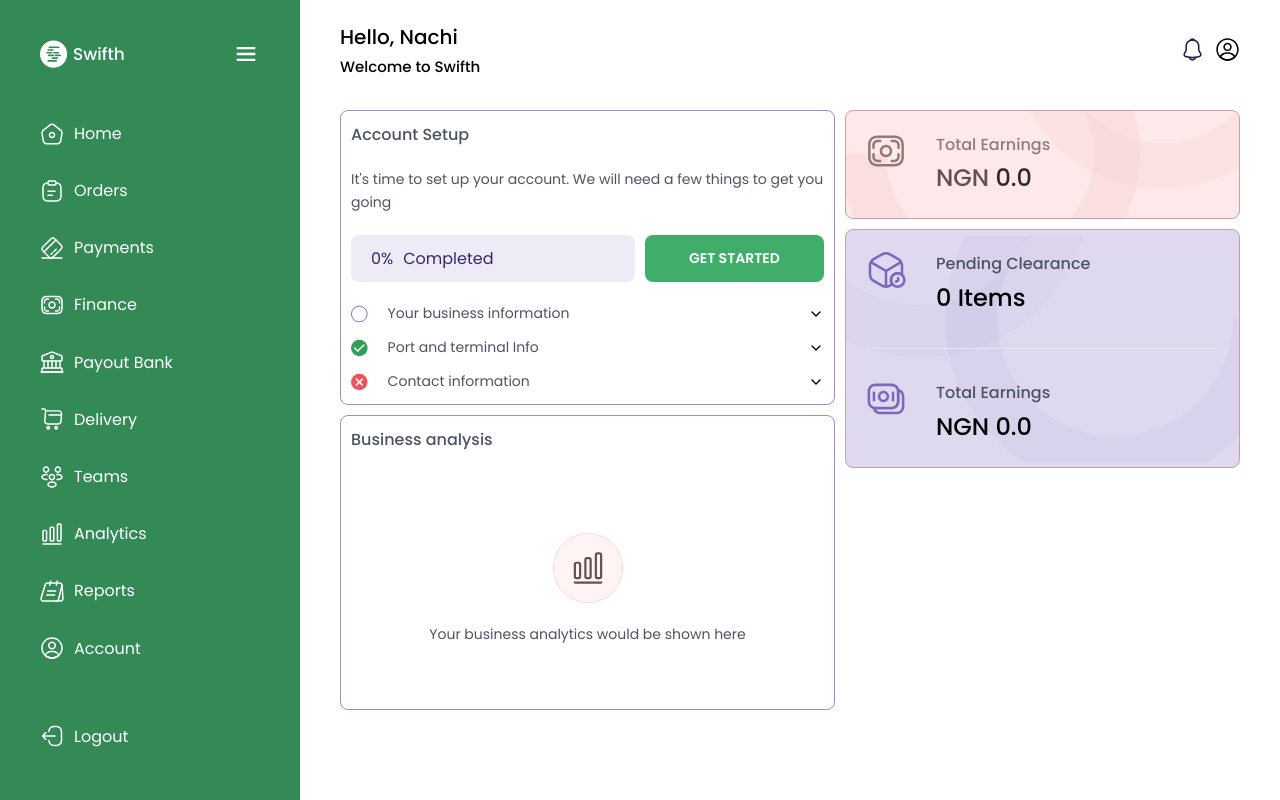
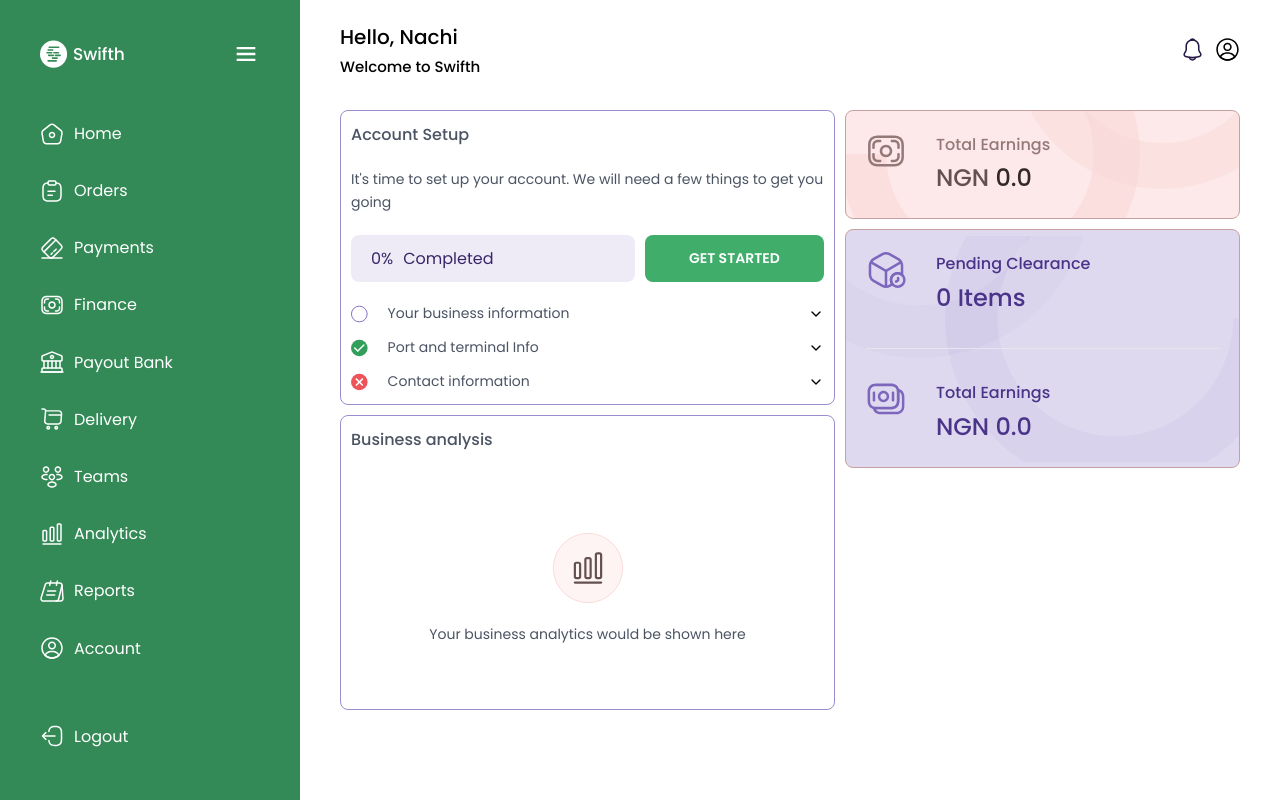
Before and after one commit to projects-for-clients/swifth, a React (Vite) app: page /dashboard in a window 1280 px wide. Built offline with nearby package versions, Linux system fonts and the light colour scheme.

Commit message:
working on dashboard

```diff
--- a/src/container/dashboard/home.tsx
+++ b/src/container/dashboard/home.tsx
@@ -79,7 +79,7 @@ function home() {
           </div>
           <div className="home__right-item--2">
             <div className="flex gap-12">
-              <BoxTimeSvg fill={'#957979'} />
+              <BoxTimeSvg />
               <div className="right-item__content">
                 <h2 className="heading3">Pending Clearance</h2>
                 <p className="heading2">
@@ -87,9 +87,9 @@ function home() {
                 </p>
               </div>
             </div>
-            <hr/>
+            <hr />
             <div className="flex gap-12">
-              <MoneysSvg fill={'#957979'} />
+              <MoneysSvg />
               <div className="right-item__content">
                 <h2 className="heading3">Total Earnings</h2>
                 <p className="heading2">
--- a/src/sass/abstracts/variables.scss
+++ b/src/sass/abstracts/variables.scss
@@ -16,6 +16,7 @@ $color-grey-3: #4B5463;
 
 $color-purple-light: #9D8DCE;
 $color-purple-light-1: #EEEBF6;
+$color-purple: #4A348A;
 
 $color-red-light: #C7A1A1;
 $color-red-light-1: #FDE9E9;
--- a/src/sass/components/dashboard/home.scss
+++ b/src/sass/components/dashboard/home.scss
@@ -107,14 +107,21 @@
       }
     }
 
-     &-item--2 {
-           background: url('/frame2.svg') no-repeat right #DED9EF;
-
+    &-item--2 {
+      background: url('/frame2.svg') no-repeat right #ded9ef;
       border-radius: $border-radius;
       padding: 2rem;
       border: $border-2;
       display: grid;
       gap: 3rem;
+
+      h2{
+        color: $color-purple;
+      }
+
+      p{
+        color: $color-purple;
+      }
 
       svg {
         width: 4rem;
```
